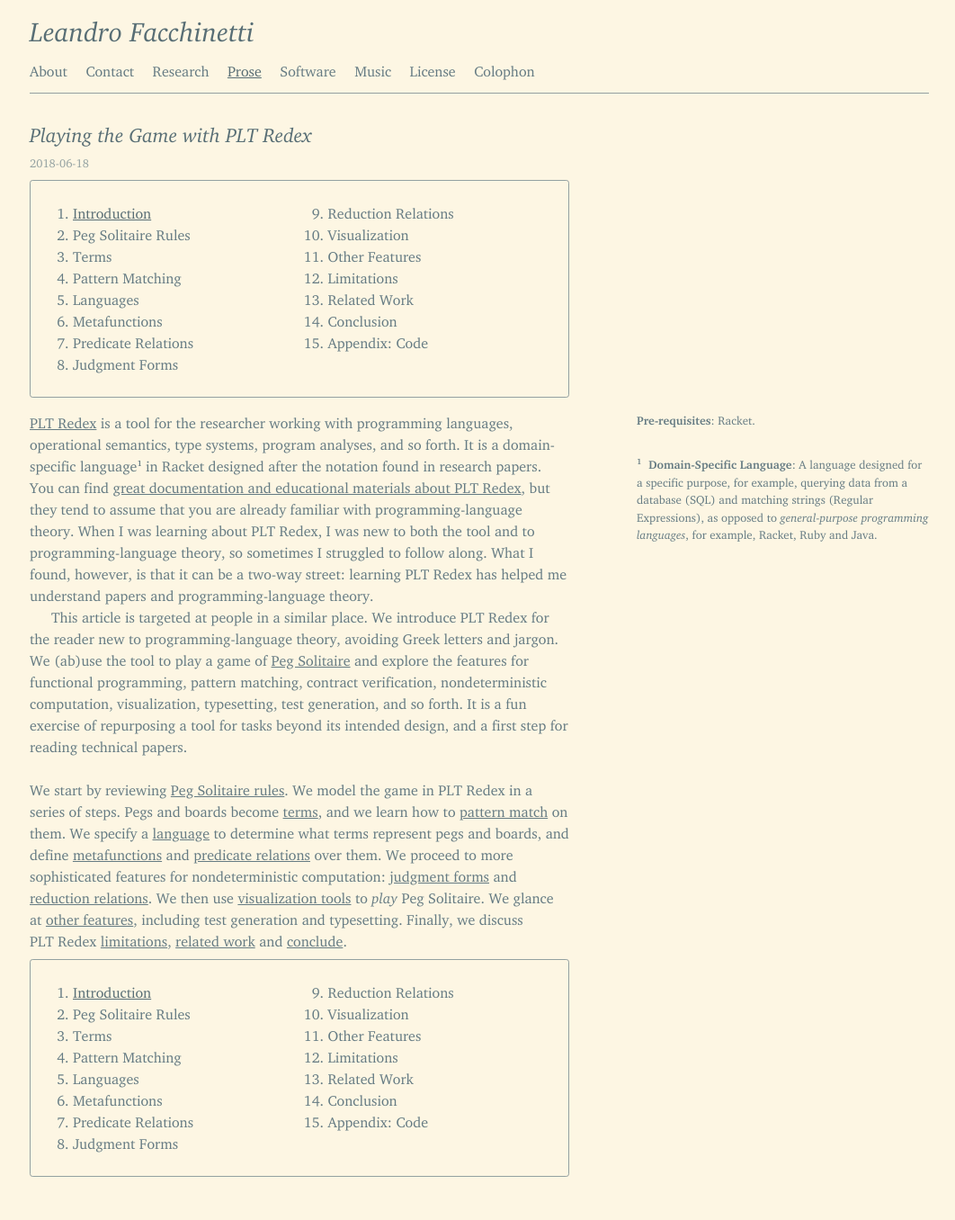
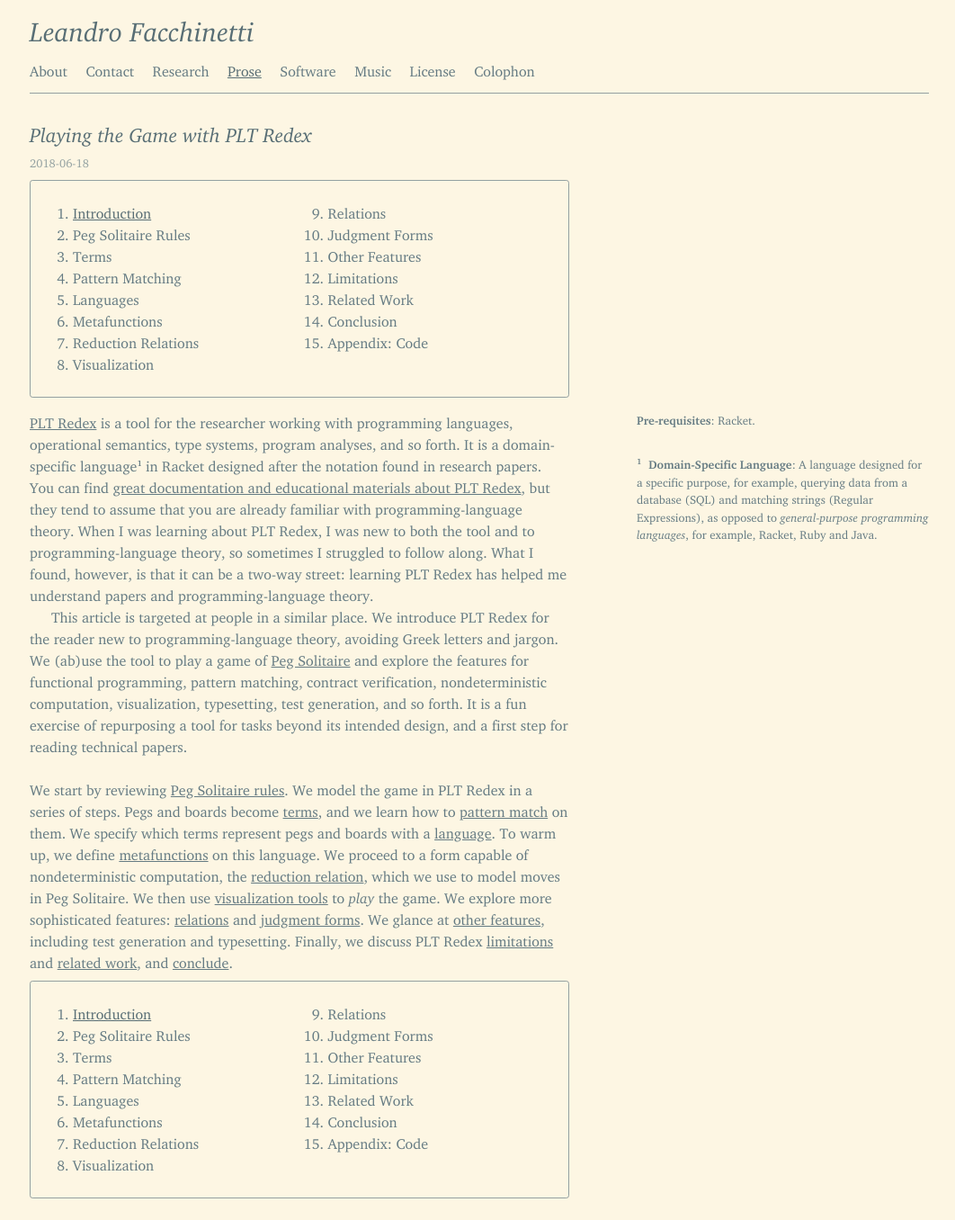
Before and after one commit to leafac/leafac.com, a Jekyll site: the page built from prose/playing-the-game-with-plt-redex/index.md, in a window 1280 px wide. Shown: the whole page at 90% size, without its empty margins (107-1169 px from the left). Built offline with Jekyll 4.4.1, drawn with Linux system fonts in a browser that asks for light colours; before the commit the page ends 1332 px from its top, so only the background shows below that.

Commit message:
Move things around

```diff
--- a/prose/playing-the-game-with-plt-redex/index.md
+++ b/prose/playing-the-game-with-plt-redex/index.md
@@ -15,4 +15,4 @@
 
 * * *
 
-We start by reviewing [Peg Solitaire rules](peg-solitaire-rules). We model the game in PLT Redex in a series of steps. Pegs and boards become [terms](terms), and we learn how to [pattern match](pattern-matching) on them. We specify a [language](languages) to determine what terms represent pegs and boards, and define [metafunctions](metafunctions) and [predicate relations](predicate-relations) over them. We proceed to more sophisticated features for nondeterministic computation: [judgment forms](judgment-forms) and [reduction relations](redution-relations). We then use [visualization tools](visualization) to *play* Peg Solitaire. We glance at [other features](other-features), including test generation and typesetting. Finally, we discuss PLT Redex [limitations](limitations), [related work](related-work) and [conclude](conclusion).
+We start by reviewing [Peg Solitaire rules](peg-solitaire-rules). We model the game in PLT Redex in a series of steps. Pegs and boards become [terms](terms), and we learn how to [pattern match](pattern-matching) on them. We specify which terms represent pegs and boards with a [language](languages). To warm up, we define [metafunctions](metafunctions) on this language. We proceed to a form capable of nondeterministic computation, the [reduction relation](redution-relations), which we use to model moves in Peg Solitaire. We then use [visualization tools](visualization) to *play* the game. We explore more sophisticated features: [relations](relations) and [judgment forms](judgment-forms).  We glance at [other features](other-features), including test generation and typesetting. Finally, we discuss PLT Redex [limitations](limitations) and [related work](related-work), and [conclude](conclusion).
--- a/prose/playing-the-game-with-plt-redex/table-of-contents.html
+++ b/prose/playing-the-game-with-plt-redex/table-of-contents.html
@@ -4,10 +4,10 @@
 <li><a href="pattern-matching"{% if page.url contains "pattern-matching.html" %} class="active"{% endif %}>Pattern Matching</a></li>
 <li><a href="languages"{% if page.url contains "languages.html" %} class="active"{% endif %}>Languages</a></li>
 <li><a href="metafunctions"{% if page.url contains "metafunctions.html" %} class="active"{% endif %}>Metafunctions</a></li>
-<li><a href="predicate-relations"{% if page.url contains "predicate-relations.html" %} class="active"{% endif %}>Predicate Relations</a></li>
-<li><a href="judgment-forms"{% if page.url contains "judgment-forms.html" %} class="active"{% endif %}>Judgment Forms</a></li>
 <li><a href="reduction-relations"{% if page.url contains "reduction-relations.html" %} class="active"{% endif %}>Reduction Relations</a></li>
 <li><a href="visualization"{% if page.url contains "visualization.html" %} class="active"{% endif %}>Visualization</a></li>
+<li><a href="relations"{% if page.url contains "relations.html" %} class="active"{% endif %}>Relations</a></li>
+<li><a href="judgment-forms"{% if page.url contains "judgment-forms.html" %} class="active"{% endif %}>Judgment Forms</a></li>
 <li><a href="other-features"{% if page.url contains "other-features.html" %} class="active"{% endif %}>Other Features</a></li>
 <li><a href="limitations"{% if page.url contains "limitations.html" %} class="active"{% endif %}>Limitations</a></li>
 <li><a href="related-work"{% if page.url contains "related-work.html" %} class="active"{% endif %}>Related Work</a></li>
```
Also changed, not shown: prose/playing-the-game-with-plt-redex/relations.md (renamed from prose/playing-the-game-with-plt-redex/predicate-relations.md), 2 other files.
